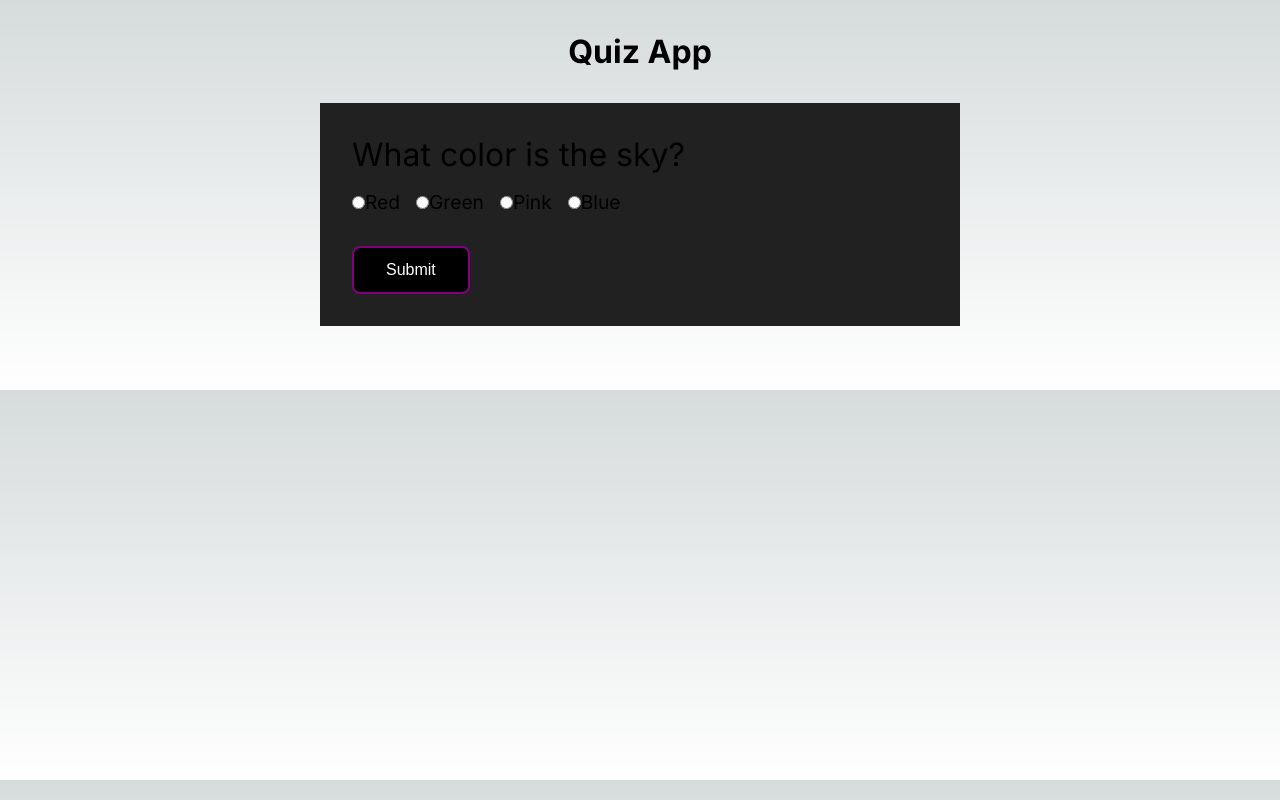
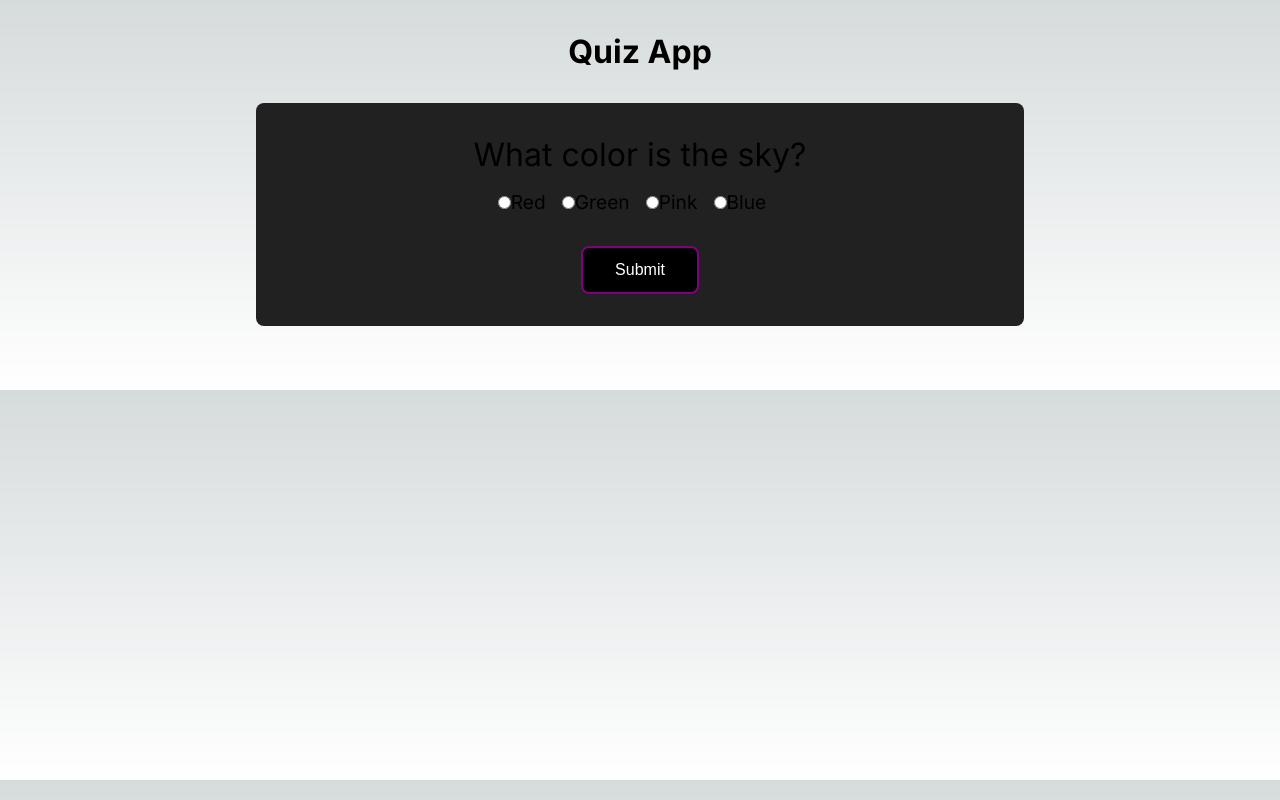
Before and after one commit to nithinK-142/coding-challenges, a Next.js app: page / in a window 1280 px wide. Built offline with nearby package versions, Linux system fonts and the light colour scheme.

Commit message:
update: working logic.

```diff
--- a/app/components/Quiz.tsx
+++ b/app/components/Quiz.tsx
@@ -4,17 +4,42 @@ import { QuizProps } from "../data/quiz";
 
 const Quiz: React.FC<QuizProps> = ({ questions }) => {
   const [currentQuestionIndex, setCurrentQuestionIndex] = useState(0);
+  const [selectedAnswer, setSelectedAnswer] = useState("");
+  const [score, setScore] = useState(0);
+  console.log(selectedAnswer);
 
   const currentQuestion = questions[currentQuestionIndex];
+  const isGameOver = currentQuestionIndex >= questions.length;
+  const wrongAnswers = questions.length - score;
   return (
     <div className="quiz">
-      <form onSubmit={(e) => e.preventDefault()}>
+      {isGameOver ? (
+        <>
+        <div className="game-over flex">
+          <h2>Game Over</h2>
+          <h3>Your Score is {score} and wrong answers {wrongAnswers}.</h3>
+          <button>Retry</button></div>
+        </>
+      ) : (
+        <form
+        className="flex"
+          onSubmit={(e) => {
+            e.preventDefault();
+            if (selectedAnswer === currentQuestion.correctAnswer)
+              setScore(score + 1);
+            setCurrentQuestionIndex(currentQuestionIndex + 1);
+          }}
+        >
           <p>{currentQuestion.question}</p>
           <div className="answers">
             {currentQuestion.answers.map((answer) => {
               return (
                 <label key={answer}>
-                <input type="radio" name="answer"></input>
+                  <input
+                    onChange={() => setSelectedAnswer(answer)}
+                    type="radio"
+                    name="answer"
+                  ></input>
                   {answer}
                 </label>
               );
@@ -22,6 +47,7 @@ const Quiz: React.FC<QuizProps> = ({ questions }) => {
           </div>
           <button>Submit</button>
         </form>
+      )}
     </div>
   );
 };
--- a/app/data/quiz.ts
+++ b/app/data/quiz.ts
@@ -14,29 +14,29 @@ export const questions = [
     correctAnswer: "Blue",
     answers: ["Red", "Green", "Pink", "Blue"],
   },
-  {
-    question: "What is the capital of France?",
-    correctAnswer: "Paris",
-    answers: ["London", "Berlin", "Madrid", "Paris"],
-  },
-  {
-    question: "What is 2 + 2?",
-    correctAnswer: "4",
-    answers: ["3", "4", "5", "6"],
-  },
-  {
-    question: "Which planet is known as the Red Planet?",
-    correctAnswer: "Mars",
-    answers: ["Venus", "Mars", "Jupiter", "Saturn"],
-  },
-  {
-    question: "Who wrote the play 'Romeo and Juliet'?",
-    correctAnswer: "William Shakespeare",
-    answers: [
-      "Charles Dickens",
-      "Jane Austen",
-      "William Shakespeare",
-      "Mark Twain",
-    ],
-  },
+  // {
+  //   question: "What is the capital of France?",
+  //   correctAnswer: "Paris",
+  //   answers: ["London", "Berlin", "Madrid", "Paris"],
+  // },
+  // {
+  //   question: "What is 2 + 2?",
+  //   correctAnswer: "4",
+  //   answers: ["3", "4", "5", "6"],
+  // },
+  // {
+  //   question: "Which planet is known as the Red Planet?",
+  //   correctAnswer: "Mars",
+  //   answers: ["Venus", "Mars", "Jupiter", "Saturn"],
+  // },
+  // {
+  //   question: "Who wrote the play 'Romeo and Juliet'?",
+  //   correctAnswer: "William Shakespeare",
+  //   answers: [
+  //     "Charles Dickens",
+  //     "Jane Austen",
+  //     "William Shakespeare",
+  //     "Mark Twain",
+  //   ],
+  // },
 ];
--- a/app/globals.css
+++ b/app/globals.css
@@ -39,16 +39,32 @@ body {
   padding: 2rem;
 }
 
-h1 {
+h1,
+h2,
+h3 {
   text-align: center;
 }
 
+h2 {
+  font-weight: 400;
+}
+
+h3 {
+  font-weight: 300;
+}
 .quiz {
   background-color: #212121;
-  max-width: 40rem;
+  border-radius: 8px;
+  max-width: 60vw;
   margin: 2rem auto;
   padding: 2rem;
   position: relative;
+}
+
+.flex {
+  display: flex;
+  flex-direction: column;
+  align-items: center;
 }
 
 p {
@@ -74,3 +90,7 @@ button {
   color: white;
   margin-inline: auto;
 }
+
+h3 {
+  padding-top: 1rem;
+}
```
Lines whose indentation alone changed are shown as unchanged.
